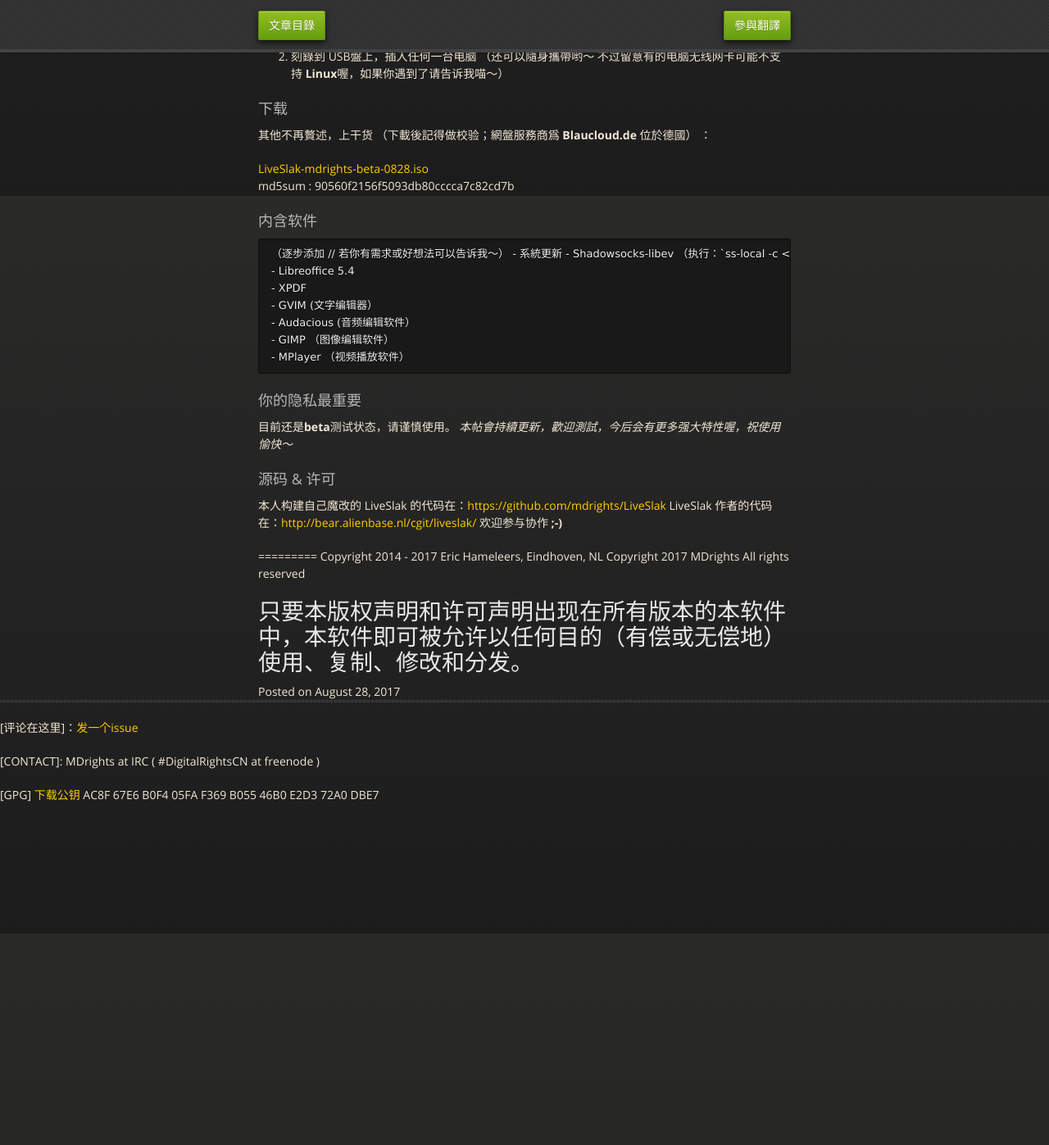
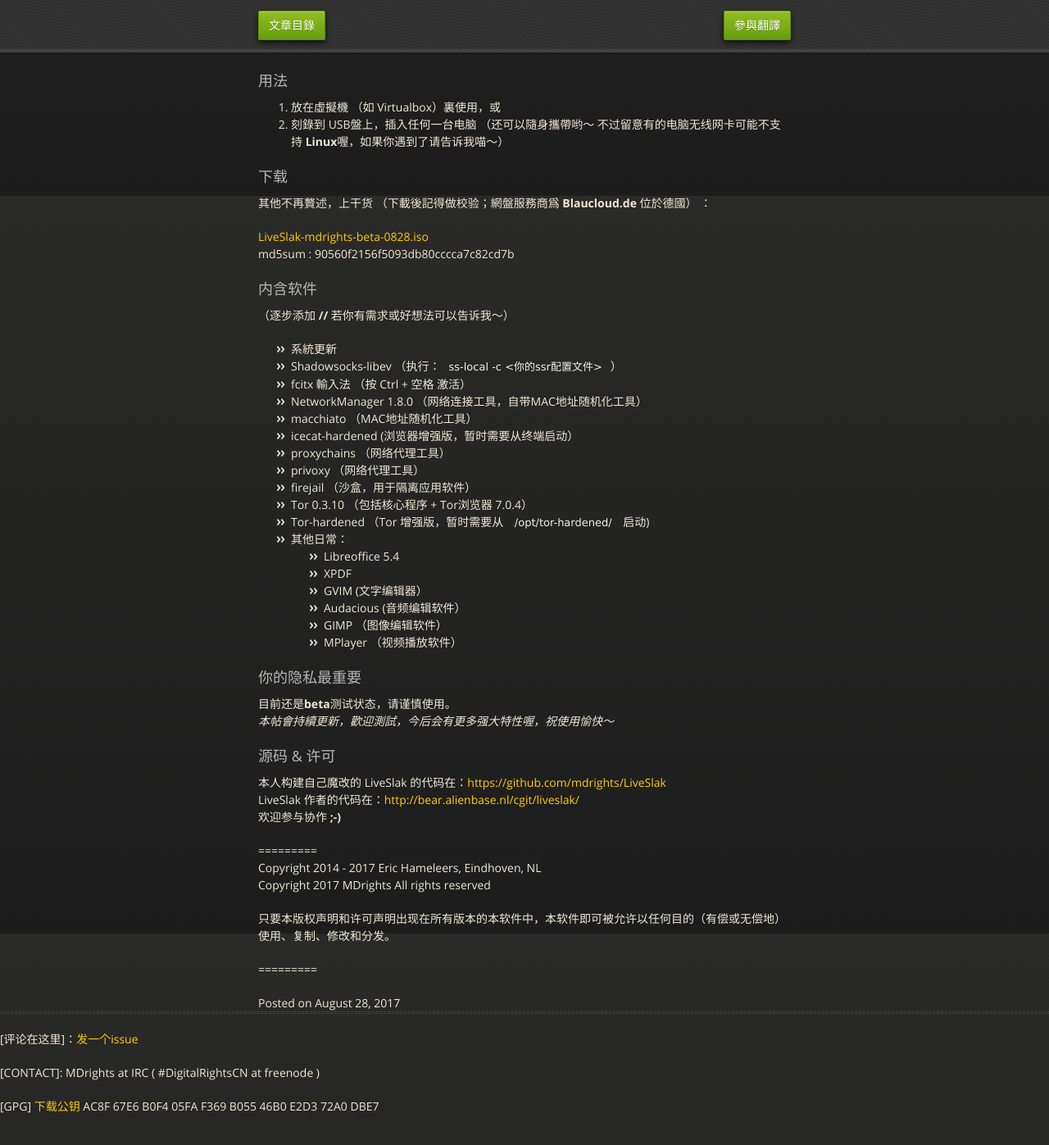
Before and after one commit to mdrights/os-observe, a Jekyll site: the page built from _posts/2017-12-31-Liveslak-intro.md, in a window 1280 px wide and 1400 px high, scrolled down 661 px. Shown: the top 1397 px of the window at 82% size. Built offline with Jekyll 4.4.1, drawn with Linux system fonts in a browser that asks for light colours; before the commit the page ends 1681 px from its top, so only the background shows below that.

Commit message:
update posts for releasing my LiveSlak //fix #1.

```diff
--- a/_posts/2017-12-31-Liveslak-intro.md
+++ b/_posts/2017-12-31-Liveslak-intro.md
@@ -1,11 +1,14 @@
 ---
 date: 2017-08-28
 ---
+<br />
+<br />
+<br />
 
 ## 私人定制隐私加强的 live 操作系统：LiveSlak
 
+
 ### 缘起
-
 本人其實自去年起便定期（每月）製作一份定製的live iso鏡像，採用的操作系統是之前介紹過的 Devuan GNU/Linux，它是基於 Debian GNU/Linux 的，现在本人仍会不定期更新它，可看看 [以前的博文](https://mdrights.github.io/os-observe/posts/2017/08/Refracta-live.html)）。
 
 从今年（2017）9月开始，本人更换了平台，基于 [Slackware Linux](http://slackware.com) 制作 Live 系统，代码来自 [Alien Bob 的 LiveSlak](http://www.slackware.com/~alien/liveslak/)（感谢！）。 **目前还是beta测试状态，请谨慎使用。**
@@ -37,7 +40,7 @@
 
 
 ### 内含软件
-	（逐步添加 // 若你有需求或好想法可以告诉我～）
+__（逐步添加 // 若你有需求或好想法可以告诉我～）__
 - 系統更新
 - Shadowsocks-libev （执行：`ss-local -c <你的ssr配置文件>`）
 - fcitx 輸入法 （按 Ctrl + 空格 激活）
@@ -66,10 +69,12 @@
 LiveSlak 作者的代码在：[http://bear.alienbase.nl/cgit/liveslak/](http://bear.alienbase.nl/cgit/liveslak/)
 **欢迎参与协作 ;-)**
 
+
 =========
 Copyright 2014 - 2017 Eric Hameleers, Eindhoven, NL
 Copyright 2017 MDrights <mdrights at tutanota dot de>
 All rights reserved
 
 只要本版权声明和许可声明出现在所有版本的本软件中，本软件即可被允许以任何目的（有偿或无偿地）使用、复制、修改和分发。
+
 =========
```
Also changed, not shown: _posts/2017-08-01-Refracta-live.md (+3 -0 lines).
